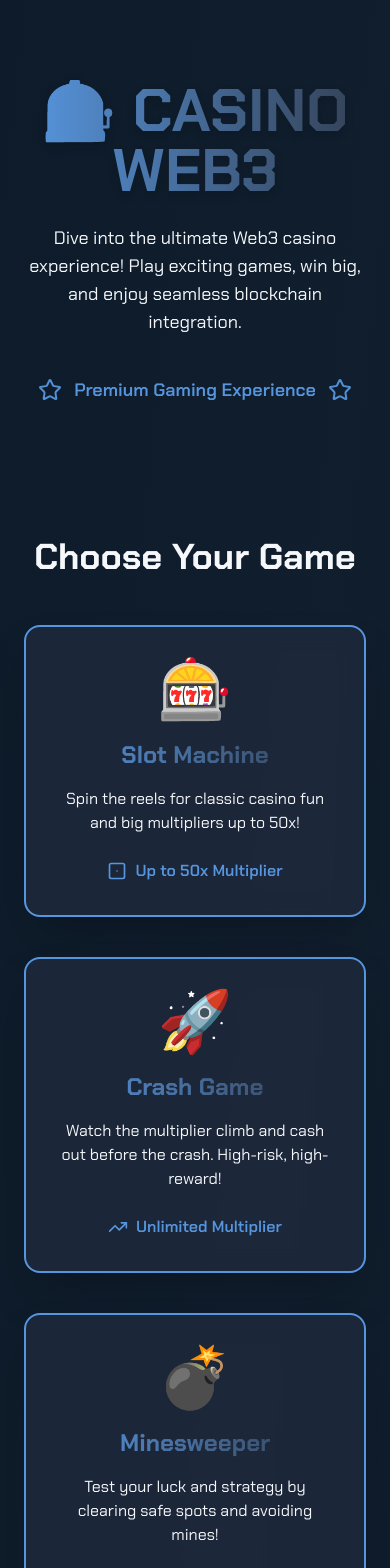
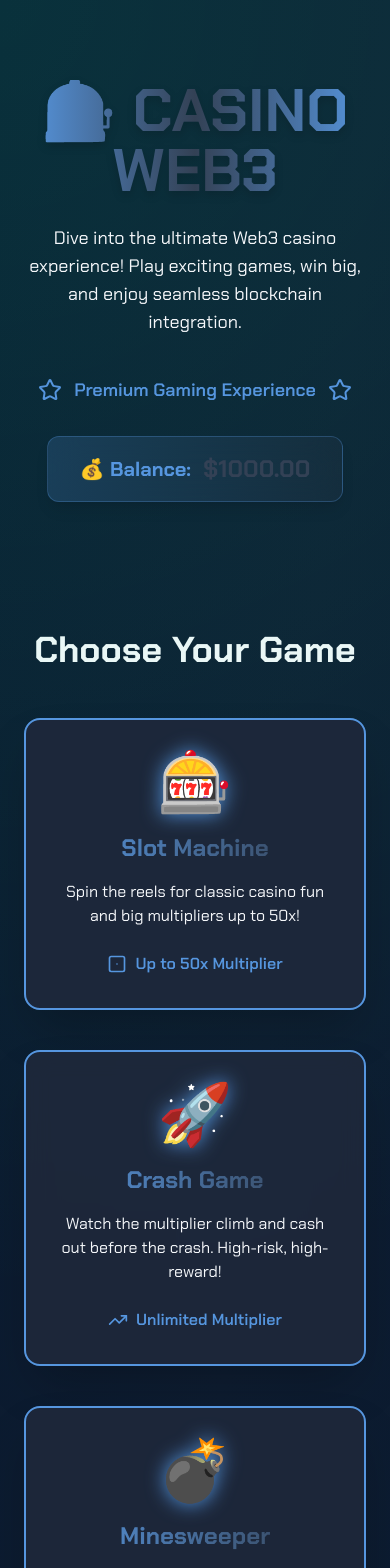
Before and after one commit to Krishnav1237/casino, a Next.js app: page / in a window 390 px wide. Shown: the top 1568 px of the page. Built offline with nearby package versions, Linux system fonts and the light colour scheme.

Commit message:
added zustand and did ui changes

```diff
--- a/app/crash-game/page.tsx
+++ b/app/crash-game/page.tsx
@@ -3,10 +3,10 @@
 import CrashGame from "@/components/CrashGame";
 import Link from "next/link";
 import { ArrowLeft, Home } from "lucide-react";
-import { useState } from "react";
+import { useBalanceStore } from "../../store/balanceStore";
 
 export default function CrashGamePage() {
-  const [balance, setBalance] = useState(1000);
+  const { balance, increment, decrement } = useBalanceStore();
 
   return (
     <div className="min-h-screen bg-gradient-to-br from-background via-primary/20 to-background">
@@ -28,7 +28,13 @@ export default function CrashGamePage() {
       {/* Game Content */}
       <CrashGame
         balance={balance}
-        onBalanceChange={(amount) => setBalance(prev => prev + amount)}
+        onBalanceChange={(amount) => {
+          if (amount > 0) {
+            increment(amount);
+          } else {
+            decrement(Math.abs(amount));
+          }
+        }}
         onGameResult={(result) => console.log('Crash result:', result)}
       />
     </div>
--- a/app/globals.css
+++ b/app/globals.css
@@ -1,7 +1,7 @@
 @import "tailwindcss";
 
 :root {
-  --background: #0D1B2A;
+  --background: #0A1A2F;
   --foreground: #F5F7FA;
   --primary: #1E293B;
   --secondary: #334155;
--- a/app/page.tsx
+++ b/app/page.tsx
@@ -2,150 +2,121 @@
 
 import Link from 'next/link';
 import { Dice1, TrendingUp, Star, Grid, Coffee, ShieldCheck, Activity, Command } from 'lucide-react';
+import { motion } from 'framer-motion';
+import { useBalanceStore } from '../store/balanceStore';
 
 export default function Home() {
+  const { balance } = useBalanceStore();
+
   return (
-    <div className="min-h-screen bg-gradient-to-br from-background via-primary/20 to-background text-foreground">
+    <div className="min-h-screen bg-gradient-to-br from-background via-primary/20 to-background text-foreground relative overflow-hidden">
+      {/* Animated Background Glow */}
+      <div className="absolute inset-0 bg-[radial-gradient(circle_at_top_left,rgba(0,255,170,0.1),transparent_40%)]"></div>
+      <div className="absolute inset-0 bg-[radial-gradient(circle_at_bottom_right,rgba(255,0,170,0.1),transparent_40%)]"></div>
+
       {/* Header */}
       <header className="relative py-20 px-6 md:px-12 text-center max-w-4xl mx-auto">
-        <h1 className="text-6xl md:text-7xl font-extrabold bg-gradient-to-r from-accent to-secondary bg-clip-text text-transparent drop-shadow-lg mb-6">
+        <motion.h1
+          className="text-6xl md:text-7xl font-extrabold bg-gradient-to-r from-accent via-secondary to-accent bg-clip-text text-transparent animate-[shimmer_6s_infinite] drop-shadow-lg mb-6"
+          initial={{ opacity: 0, y: -30 }}
+          animate={{ opacity: 1, y: 0 }}
+          transition={{ duration: 0.8 }}
+        >
           🎰 CASINO WEB3
-        </h1>
+        </motion.h1>
+
         <p className="text-lg md:text-xl text-foreground/80 mb-10 max-w-3xl mx-auto">
           Dive into the ultimate Web3 casino experience! Play exciting games, win big, and enjoy seamless blockchain integration.
         </p>
-        <div className="inline-flex items-center gap-3 text-accent text-lg font-semibold">
+
+        <div className="flex justify-center items-center gap-3 text-accent text-lg font-semibold mb-8">
           <Star className="animate-pulse" size={24} />
           Premium Gaming Experience
           <Star className="animate-pulse" size={24} />
         </div>
+
+        {/* Balance Display */}
+        <motion.div
+          className="bg-gradient-to-r from-accent/20 to-secondary/20 backdrop-blur-lg rounded-xl px-8 py-4 shadow-lg border border-accent/30 inline-block"
+          whileHover={{ scale: 1.05 }}
+        >
+          <div className="flex items-center gap-3">
+            <span className="text-xl font-bold text-accent">💰 Balance:</span>
+            <span className="text-2xl font-extrabold text-secondary">${balance.toFixed(2)}</span>
+          </div>
+        </motion.div>
+
+        {/* CTA Button */}
+        {/* <div className="mt-8">
+          <Link
+            href="/slot-game"
+            className="bg-gradient-to-r from-accent to-secondary text-background font-bold py-4 px-10 rounded-2xl shadow-xl hover:scale-105 transition-transform"
+          >
+            Play Now
+          </Link>
+        </div> */}
       </header>
 
       {/* Games Grid */}
       <main className="container mx-auto px-6 md:px-12 py-12 max-w-6xl">
         <h2 className="text-4xl font-bold text-center mb-12">Choose Your Game</h2>
         <div className="grid sm:grid-cols-2 md:grid-cols-4 gap-10">
-          {/* Slot Machine */}
-          <Link href="/slot-game" className="group bg-primary/90 backdrop-blur-md rounded-2xl border-2 border-accent p-8 shadow-2xl hover:scale-105 hover:border-secondary transition-transform duration-300">
+          {[
+            { href: '/slot-game', emoji: '🎰', title: 'Slot Machine', desc: 'Spin the reels for classic casino fun and big multipliers up to 50x!', icon: <Dice1 size={20} />, info: 'Up to 50x Multiplier' },
+            { href: '/crash-game', emoji: '🚀', title: 'Crash Game', desc: 'Watch the multiplier climb and cash out before the crash. High-risk, high-reward!', icon: <TrendingUp size={20} />, info: 'Unlimited Multiplier' },
+            { href: '/mine-game', emoji: '💣', title: 'Minesweeper', desc: 'Test your luck and strategy by clearing safe spots and avoiding mines!', icon: <Grid size={20} />, info: 'Strategic Gameplay' },
+            { href: '/blackjack-game', emoji: '🃏', title: 'Blackjack', desc: 'Classic card game. Beat the dealer by getting 21 or closer without busting.', icon: <Activity size={20} />, info: 'Skill & Chance' },
+          ].map((game, i) => (
+            <motion.div
+              key={i}
+              whileHover={{ scale: 1.05, rotate: 1 }}
+              transition={{ type: 'spring', stiffness: 200 }}
+            >
+              <Link href={game.href} className="group bg-primary/90 backdrop-blur-md rounded-2xl border-2 border-accent p-8 shadow-2xl hover:border-secondary transition-transform duration-300 block">
                 <div className="text-center">
-              <div className="text-6xl mb-5 group-hover:animate-bounce">🎰</div>
+                  <div className="text-6xl mb-5 drop-shadow-[0_0_10px_var(--tw-shadow-color)] shadow-accent group-hover:animate-bounce">
+                    {game.emoji}
+                  </div>
                   <h3 className="text-2xl font-bold bg-clip-text text-transparent bg-gradient-to-r from-accent to-secondary mb-4">
-                Slot Machine
+                    {game.title}
                   </h3>
-              <p className="text-foreground/80 mb-6">
-                Spin the reels for classic casino fun and big multipliers up to 50x!
-              </p>
+                  <p className="text-foreground/80 mb-6">{game.desc}</p>
                   <div className="flex justify-center items-center gap-2 text-accent font-semibold">
-                <Dice1 size={20} />
-                Up to 50x Multiplier
+                    {game.icon}
+                    {game.info}
                   </div>
                 </div>
               </Link>
-
-          {/* Crash Game */}
-          <Link href="/crash-game" className="group bg-primary/90 backdrop-blur-md rounded-2xl border-2 border-accent p-8 shadow-2xl hover:scale-105 hover:border-secondary transition-transform duration-300">
-            <div className="text-center">
-              <div className="text-6xl mb-5 group-hover:animate-bounce">🚀</div>
-              <h3 className="text-2xl font-bold bg-clip-text text-transparent bg-gradient-to-r from-accent to-secondary mb-4">
-                Crash Game
-              </h3>
-              <p className="text-foreground/80 mb-6">
-                Watch the multiplier climb and cash out before the crash. High-risk, high-reward!
-              </p>
-              <div className="flex justify-center items-center gap-2 text-accent font-semibold">
-                <TrendingUp size={20} />
-                Unlimited Multiplier
+            </motion.div>
+          ))}
         </div>
-            </div>
-          </Link>
-
-          {/* Mines (Mine) Game */}
-          <Link href="/mine" className="group bg-primary/90 backdrop-blur-md rounded-2xl border-2 border-accent p-8 shadow-2xl hover:scale-105 hover:border-secondary transition-transform duration-300">
-            <div className="text-center">
-              <div className="text-6xl mb-5 group-hover:animate-bounce">💣</div>
-              <h3 className="text-2xl font-bold bg-clip-text text-transparent bg-gradient-to-r from-accent to-secondary mb-4">
-                Minesweeper
-              </h3>
-              <p className="text-foreground/80 mb-6">
-                Test your luck and strategy by clearing safe spots and avoiding mines!
-              </p>
-              <div className="flex justify-center items-center gap-2 text-accent font-semibold">
-                <Grid size={20} />
-                Strategic Gameplay
-              </div>
-            </div>
-          </Link>
-
-          {/* Blackjack */}
-          <Link href="/blackjack" className="group bg-primary/90 backdrop-blur-md rounded-2xl border-2 border-accent p-8 shadow-2xl hover:scale-105 hover:border-secondary transition-transform duration-300">
-            <div className="text-center">
-              <div className="text-6xl mb-5 group-hover:animate-bounce">🃏</div>
-              <h3 className="text-2xl font-bold bg-clip-text text-transparent bg-gradient-to-r from-accent to-secondary mb-4">
-                Blackjack
-              </h3>
-              <p className="text-foreground/80 mb-6">
-                Classic card game. Beat the dealer by getting 21 or closer without busting.
-              </p>
-              <div className="flex justify-center items-center gap-2 text-accent font-semibold">
-                <Activity size={20} />
-                Skill & Chance
-              </div>
-            </div>
-          </Link>
-        </div>
+      </main>
 
       {/* Features Section */}
       <section className="mt-20 max-w-5xl mx-auto text-center">
         <h2 className="text-4xl font-bold mb-12">Why Choose Casino Web3?</h2>
         <div className="grid md:grid-cols-3 gap-10">
-            <div className="bg-primary/60 backdrop-blur-sm rounded-xl border border-accent/50 p-6">
-              <ShieldCheck size={40} className="mx-auto mb-4 text-accent" />
-              <h3 className="text-xl font-bold text-accent mb-3">Fair & Transparent</h3>
-              <p className="text-foreground/70">
-                Provably fair algorithms on blockchain to guarantee honest play.
-              </p>
+          {[
+            { icon: <ShieldCheck size={40} />, title: 'Fair & Transparent', desc: 'Provably fair algorithms on blockchain to guarantee honest play.' },
+            { icon: <Coffee size={40} />, title: 'Instant Payouts', desc: 'Fast, secure transactions with automatic balance updates.' },
+            { icon: <Command size={40} />, title: 'Sleek Design', desc: 'Modern UI/UX crafted for an immersive gaming experience.' },
+          ].map((f, i) => (
+            <motion.div
+              key={i}
+              className="bg-primary/60 backdrop-blur-sm rounded-xl border border-accent/50 p-6"
+              initial={{ opacity: 0, y: 20 }}
+              whileInView={{ opacity: 1, y: 0 }}
+              transition={{ delay: i * 0.2 }}
+            >
+              <div className="w-16 h-16 mx-auto flex items-center justify-center rounded-full bg-gradient-to-br from-accent/20 to-secondary/20 mb-4">
+                {f.icon}
               </div>
-            <div className="bg-primary/60 backdrop-blur-sm rounded-xl border border-accent/50 p-6">
-              <Coffee size={40} className="mx-auto mb-4 text-accent" />
-              <h3 className="text-xl font-bold text-accent mb-3">Instant Payouts</h3>
-              <p className="text-foreground/70">
-                Fast, secure transactions with automatic balance updates.
-              </p>
-            </div>
-            <div className="bg-primary/60 backdrop-blur-sm rounded-xl border border-accent/50 p-6">
-              <Command size={40} className="mx-auto mb-4 text-accent" />
-              <h3 className="text-xl font-bold text-accent mb-3">Sleek Design</h3>
-              <p className="text-foreground/70">
-                Modern UI/UX crafted for an immersive gaming experience.
-              </p>
-            </div>
+              <h3 className="text-xl font-bold text-accent mb-3">{f.title}</h3>
+              <p className="text-foreground/70">{f.desc}</p>
+            </motion.div>
+          ))}
         </div>
       </section>
-
-        {/* CTA Section */}
-        <section className="mt-20 text-center">
-          <div className="max-w-2xl mx-auto bg-gradient-to-r from-accent/10 to-secondary/10 rounded-2xl border-2 border-accent p-8">
-            <h3 className="text-3xl font-bold text-accent mb-4">Ready to Play?</h3>
-            <p className="text-foreground/80 mb-6 text-lg">
-              Start with $1000 virtual balance and dive into our exciting casino games!
-            </p>
-            <div className="flex flex-wrap justify-center gap-4">
-              <Link href="/slot-game" className="bg-gradient-to-r from-accent to-secondary text-background font-bold py-3 px-8 rounded-xl hover:scale-105 transition-transform shadow-lg">
-                🎰 Slots
-              </Link>
-              <Link href="/crash-game" className="bg-gradient-to-r from-secondary to-accent text-background font-bold py-3 px-8 rounded-xl hover:scale-105 transition-transform shadow-lg">
-                🚀 Crash
-              </Link>
-              <Link href="/mine-game" className="bg-gradient-to-r from-accent to-secondary text-background font-bold py-3 px-8 rounded-xl hover:scale-105 transition-transform shadow-lg">
-                💣 Minesweeper
-              </Link>
-              <Link href="/blackjack" className="bg-gradient-to-r from-secondary to-accent text-background font-bold py-3 px-8 rounded-xl hover:scale-105 transition-transform shadow-lg">
-                🃏 Blackjack
-              </Link>
-            </div>
-          </div>
-        </section>
-      </main>
 
       {/* Footer */}
       <footer className="border-t border-accent/20 mt-20 py-8">
--- a/app/slot-game/page.tsx
+++ b/app/slot-game/page.tsx
@@ -3,13 +3,17 @@
 import SlotGame from "@/components/SlotMachine";
 import Link from "next/link";
 import { ArrowLeft, Home } from "lucide-react";
-import { useState } from "react";
+import { useBalanceStore } from "../../store/balanceStore";
 
 export default function SlotGamePage() {
-  const [balance, setBalance] = useState(1000);
+  const { balance, increment, decrement } = useBalanceStore();
 
   const handleBalanceChange = (amount: number) => {
-    setBalance(prev => prev + amount);
+    if (amount > 0) {
+      increment(amount);
+    } else {
+      decrement(Math.abs(amount));
+    }
   };
 
   const handleSlotResult = (result: { bet: number; win: number; symbols: string[] }) => {
--- a/components/BlackJack.tsx
+++ b/components/BlackJack.tsx
@@ -1,6 +1,7 @@
 import React, { useState, useCallback, useEffect } from 'react'
 import { Spade, Heart, Diamond, Club } from 'lucide-react'
 import CardComponent from './CardComponent'
+import { useBalanceStore } from '../store/balanceStore'
 
 interface Card {
   suit: 'spades' | 'hearts' | 'diamonds' | 'clubs'
@@ -19,7 +20,7 @@ type GameState = 'betting' | 'dealing' | 'playing' | 'dealer-turn' | 'ended'
 type GameResult = 'win' | 'lose' | 'push' | 'blackjack' | null
 
 export default function BlackjackGame() {
-  const [balance, setBalance] = useState(1250.00)
+  const { balance, increment, decrement } = useBalanceStore()
   const [betAmount, setBetAmount] = useState(10.00)
   const [gameState, setGameState] = useState<GameState>('betting')
   const [deck, setDeck] = useState<Card[]>([])
@@ -28,14 +29,14 @@ export default function BlackjackGame() {
   const [gameResult, setGameResult] = useState<GameResult>(null)
   const [canDoubleDown, setCanDoubleDown] = useState(false)
   const [hasDoubledDown, setHasDoubledDown] = useState(false)
-  const [autoGame, setAutoGame] = useState(false)
-  const [recentGames, setRecentGames] = useState([
-    { result: 'Blackjack!', profit: 15.00, bet: 10.00, multiplier: 2.5 },
-    { result: 'Win', profit: 8.50, bet: 8.50, multiplier: 2.0 },
-    { result: 'Loss', profit: -12.00, bet: 12.00, multiplier: 0 },
-    { result: 'Push', profit: 0.00, bet: 15.00, multiplier: 1.0 },
-    { result: 'Win', profit: 6.00, bet: 6.00, multiplier: 2.0 }
-  ])
+  // const [autoGame, setAutoGame] = useState(false)
+  // const [recentGames, setRecentGames] = useState([
+  //   { result: 'Blackjack!', profit: 15.00, bet: 10.00, multiplier: 2.5 },
+  //   { result: 'Win', profit: 8.50, bet: 8.50, multiplier: 2.0 },
+  //   { result: 'Loss', profit: -12.00, bet: 12.00, multiplier: 0 },
+  //   { result: 'Push', profit: 0.00, bet: 15.00, multiplier: 1.0 },
+  //   { result: 'Win', profit: 6.00, bet: 6.00, multiplier: 2.0 }
+  // ])
 
   // Create a shuffled deck
   const createDeck = useCallback(() => {
@@ -105,7 +106,7 @@ export default function BlackjackGame() {
       return
     }
 
-    setBalance(prev => prev - betAmount)
+    decrement(betAmount)
     setGameState('dealing')
     setGameResult(null)
     setHasDoubledDown(false)
@@ -203,7 +204,7 @@ export default function BlackjackGame() {
       multiplier = 1.0
     }
 
-    setBalance(prev => prev + winnings)
+    increment(winnings)
     setGameResult(result)
     setGameState('ended')
 
@@ -221,10 +222,10 @@ export default function BlackjackGame() {
                      result === 'win' ? 'Win' :
                      result === 'lose' ? 'Loss' : 'Push'
 
-    setRecentGames(prev => [
-      { result: resultText, profit, bet: betAmount, multiplier },
-      ...prev.slice(0, 4)
-    ])
+    // setRecentGames(prev => [
+    //   { result: resultText, profit, bet: betAmount, multiplier },
+    //   ...prev.slice(0, 4)
+    // ])
   }, [calculateHandValue, betAmount])
 
   // Player hits
@@ -302,7 +303,7 @@ export default function BlackjackGame() {
       return
     }
 
-    setBalance(prev => prev - betAmount)
+    decrement(betAmount)
     setBetAmount(prev => prev * 2)
     setHasDoubledDown(true)
 
@@ -398,19 +399,19 @@ export default function BlackjackGame() {
   }, [createDeck])
 
   return (
-    <div className="min-h-screen bg-[#0A1A2F] p-4">
+    <div className="min-h-screen p-4">
       <div className="max-w-8xl mx-auto">
         {/* Header */}
         <div className="flex justify-between items-center mb-8">
           <h1 className="text-4xl font-bold text-white">BLACKJACK</h1>
-          <div className="text-2xl font-bold text-yellow-400">
+          <div className="text-2xl font-bold">
             ${balance.toFixed(2)} USD
           </div>
         </div>
 
-        <div className="flex flex-col lg:flex-row justify-center">
+        <div className="flex flex-col-reverse lg:flex-row justify-center">
           {/* Left Panel - Controls */}
-          <div className="bg-slate-800 p-8 space-y-8 border-r-4 border-[#0A1A2F] rounded-l-2xl shadow-xl min-w-[200px]">
+          <div className="bg-slate-800 p-8 px-4 md:px-8 space-y-8 border-t-4 md:border-t-0 md:border-r-4 border-[#0A1A2F] md:rounded-l-2xl shadow-xl md:min-w-[200px]">
             {/* Bet Amount Input */}
             <div>
               <label className="block text-white text-lg font-semibold mb-4 tracking-wide">Bet Amount</label>
@@ -426,7 +427,7 @@ export default function BlackjackGame() {
                   type="number"
                   value={betAmount.toFixed(2)}
                   onChange={(e) => setBetAmount(Math.max(0, parseFloat(e.target.value) || 0))}
-                  className="flex-1 bg-slate-700 text-white px-6 py-4 rounded-xl text-center text-xl font-bold border-2 border-slate-600 focus:border-slate-500"
+                  className="flex-1 bg-slate-700 text-white md:px-6 py-4 rounded-xl text-center text-xl font-bold border-2 border-slate-600 focus:border-slate-500"
                   disabled={gameState !== 'betting'}
                   step="1"
                   min="0"
@@ -519,7 +520,7 @@ export default function BlackjackGame() {
           </div>
 
           {/* Center Panel - Game Table */}
-          <div className="bg-slate-800 p-8 rounded-r-2xl shadow-2xl min-w-[800px] relative border border-slate-700 h-[80vh]">
+          <div className="bg-slate-800 p-8 md:rounded-r-2xl shadow-2xl md:min-w-[800px] relative border border-slate-700 h-[80vh]">
             <div className="absolute inset-0 bg-gradient-radial from-green-700 to-green-900 rounded-2xl opacity-60"></div>
             <div className="relative z-10">
               {/* Dealer Hand */}
--- a/components/Mine.tsx
+++ b/components/Mine.tsx
@@ -2,6 +2,7 @@
 
 import React, { useState, useCallback, useEffect } from 'react'
 import { Star, Gem } from 'lucide-react'
+import { useBalanceStore } from '../store/balanceStore'
 
 interface Cell {
   isRevealed: boolean
@@ -12,7 +13,7 @@ interface Cell {
 type GameState = 'betting' | 'playing' | 'ended'
 
 export default function StakeMinesGame() {
-  const [balance, setBalance] = useState(1250.00)
+  const { balance, increment, decrement } = useBalanceStore()
   const [betAmount, setBetAmount] = useState(2.00)
   const [mineCount, setMineCount] = useState(3)
   const [gameState, setGameState] = useState<GameState>('betting')
@@ -102,7 +103,7 @@ export default function StakeMinesGame() {
       return
     }
 
-    setBalance(prev => prev - betAmount)
+    decrement(betAmount)
     setGameState('playing')
     setCurrentMultiplier(1.0)
     setGemsFound(0)
@@ -111,7 +112,7 @@ export default function StakeMinesGame() {
     const newGrid = initializeGrid()
     const gridWithMines = placeMines(newGrid, mineCount)
     setGrid(gridWithMines)
-  }, [betAmount, balance, mineCount, initializeGrid, placeMines])
+  }, [betAmount, balance, mineCount, initializeGrid, placeMines, decrement])
 
   // Handle cell click
   const handleCellClick = useCallback((row: number, col: number) => {
@@ -154,7 +155,7 @@ export default function StakeMinesGame() {
     if (gameState !== 'playing' || gemsFound === 0) return
 
     const winnings = betAmount * currentMultiplier
-    setBalance(prev => prev + winnings)
+    increment(winnings)
     setGameState('ended')
     setGameResult('win')
 
@@ -163,7 +164,7 @@ export default function StakeMinesGame() {
       { profit: winnings - betAmount, mines: mineCount, multiplier: currentMultiplier },
       ...prev.slice(0, 4)
     ])
-  }, [gameState, gemsFound, betAmount, currentMultiplier, mineCount])
+  }, [gameState, gemsFound, betAmount, currentMultiplier, mineCount, increment])
 
   // Reset game
   const resetGame = useCallback(() => {
@@ -186,7 +187,7 @@ export default function StakeMinesGame() {
   }
 
   const getCellClasses = (cell: Cell, row: number, col: number) => {
-    let classes = 'w-24 h-24 flex items-center justify-center cursor-pointer transition-all duration-200 rounded-xl text-3xl '
+    let classes = 'w-12 h-12 md:w-24 md:h-24 flex items-center justify-center cursor-pointer transition-all duration-200 rounded-xl text-3xl '
 
     if (cell.isRevealed) {
       if (cell.isMine) {
@@ -212,9 +213,9 @@ export default function StakeMinesGame() {
           </div>
         </div>
 
-        <div className="flex justify-center">
+        <div className="flex flex-col-reverse md:flex-row justify-center">
           {/* Left Panel - Controls */}
-          <div className="bg-slate-800 p-6 space-y-6 border-r-4 border-[#0A1A2F] rounded-l-2xl">
+          <div className="bg-slate-800 p-6 space-y-6 border-t-4 md:border-t-0 md:border-r-4 border-[#0A1A2F] md:rounded-l-2xl rounded-b-2xl md:rounded-r-none">
             <div>
               <label className="block text-white text-sm font-medium mb-2">Bet Amount</label>
               <div className="flex items-center space-x-2 mb-2">
@@ -325,10 +326,10 @@ export default function StakeMinesGame() {
           </div>
 
           {/* Center Panel - Game Grid */}
-          <div className="bg-slate-800 p-6 rounded-r-2xl">
+          <div className="bg-slate-800 p-6 md:rounded-r-2xl rounded-t-2xl md:rounded-t-none">
             {/* <h2 className="text-white text-xl font-bold text-center mb-6">MINES GAME</h2> */}
 
-            <div className="grid grid-cols-5 gap-8">
+            <div className="grid grid-cols-5 gap-4 md:gap-8">
               {grid.map((row, rowIndex) =>
                 row.map((cell, colIndex) => (
                   <div
--- a/package.json
+++ b/package.json
@@ -14,7 +14,8 @@
     "next": "15.5.3",
     "react": "19.1.0",
     "react-dom": "19.1.0",
-    "svg-cards": "^4.0.0"
+    "svg-cards": "^4.0.0",
+    "zustand": "^5.0.8"
   },
   "devDependencies": {
     "@eslint/eslintrc": "^3",
--- /dev/null
+++ b/store/balanceStore.ts
@@ -0,0 +1,15 @@
+import { create } from 'zustand';
+
+interface BalanceState {
+  balance: number;
+  setBalance: (amount: number) => void;
+  increment: (amount: number) => void;
+  decrement: (amount: number) => void;
+}
+
+export const useBalanceStore = create<BalanceState>((set) => ({
+  balance: 1000,
+  setBalance: (amount) => set({ balance: amount }),
+  increment: (amount) => set((state) => ({ balance: state.balance + amount })),
+  decrement: (amount) => set((state) => ({ balance: state.balance - amount })),
+}));
```
Also changed, not shown: app/blackjack-game/page.tsx (added, +32 -0 lines), app/blackjack/page.tsx (deleted, +0 -14 lines), app/mine-game/page.tsx (added, +32 -0 lines), app/mine/page.tsx (deleted, +0 -14 lines), 1 other file (tests, documents, lock files or other folders). Lines whose indentation alone changed are shown as unchanged.
